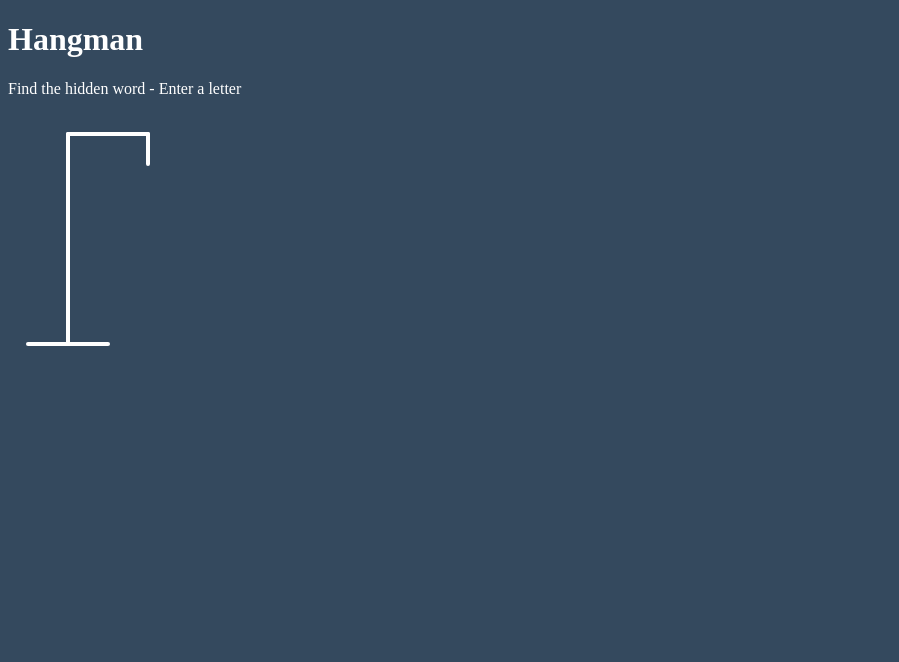
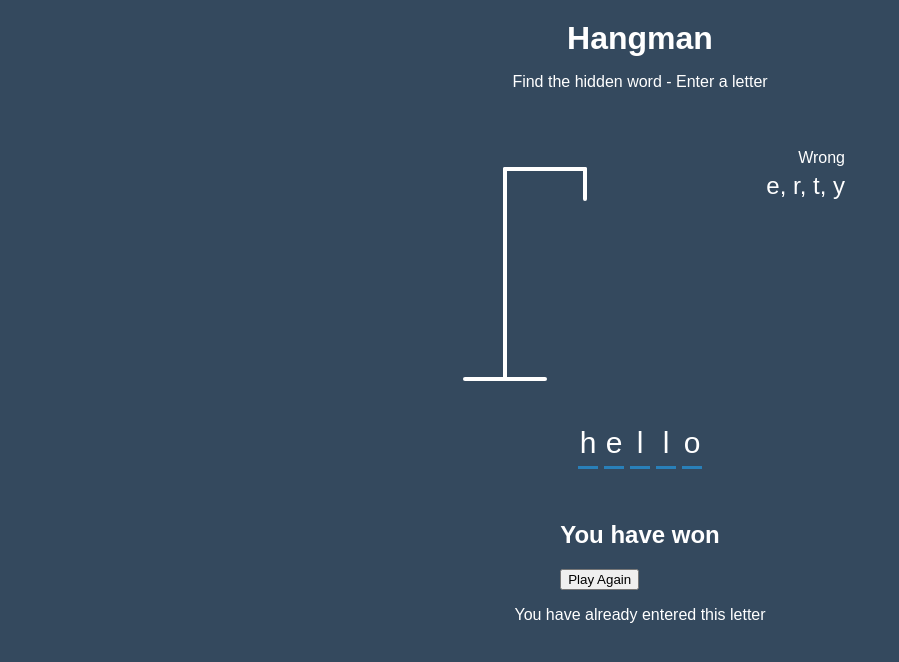
Before and after one commit to mstenflo/Hangman, a plain HTML site: page index.html in a window 1280 px wide. Shown: the whole page, without its empty margins (0-899 px from the left). Drawn offline with Linux system fonts and the light colour scheme.

Commit message:
draw hangman in css and style layout

```diff
--- a/index.html
+++ b/index.html
@@ -26,7 +26,32 @@
       <line x1="140" y1="150" x2="120" y2="180" class="figure-part" />
       <line x1="140" y1="150" x2="160" y2="180" class="figure-part" />
     </svg>
+
+    <div class="wrong-letters-container">
+      <div id="wrong-letters">
+        <p>Wrong</p>
+        <span>e, r, t, y</span>
+      </div>
+    </div>
+
+    <div class="word" id="word">
+      <div class="letter">h</div>
+      <div class="letter">e</div>
+      <div class="letter">l</div>
+      <div class="letter">l</div>
+      <div class="letter">o</div>
+    </div>
   </div>
 
+  <div class="popup-container" id="popup-container">
+    <div class="popup">
+      <h2 id="final-message">You have won</h2>
+      <button id="play-button">Play Again</button>
+    </div>
+  </div>
+
+  <div class="notification-container" id="notification-container">
+    <p>You have already entered this letter</p>
+  </div>
 </body>
 </html>
--- a/style.css
+++ b/style.css
@@ -1,6 +1,29 @@
+* {
+  box-sizing: border-box;
+}
+
 body {
   background-color: #34495e;
   color: #fff;
+  font-family: Arial, Helvetica, sans-serif;
+  display: flex;
+  flex-direction: column;
+  align-items: center;
+  height: 80vh;
+  margin: 0;
+  overflow: hidden;
+}
+
+h1 {
+  margin: 20px 0 0;;
+}
+
+.game-container {
+  padding: 20px 30px;
+  position: relative;
+  margin: auto;
+  height: 350px;
+  width: 450px;
 }
 
 .figure-container {
@@ -13,3 +36,39 @@ body {
 .figure-part {
   display: none;
 }
+
+.wrong-letters-container {
+  position: absolute;
+  top: 20px;
+  right: 20px;
+  display: flex;
+  flex-direction: column;
+  text-align: right;
+}
+
+.wrong-letters-container p {
+  margin: 0 0 5px;
+}
+
+.wrong-letters-container span {
+  font-size: 24px;
+}
+
+.word {
+  display: flex;
+  position: absolute;
+  bottom: 10px;
+  left: 50%;
+  transform: translateX(-50%);
+}
+
+.letter {
+  border-bottom: 3px solid #2980b9;
+  display: inline-flex;
+  font-size: 30px;
+  align-items: center;
+  justify-content: center;
+  margin: 0 3px;
+  height: 50px;
+  width: 20px;
+}
```
